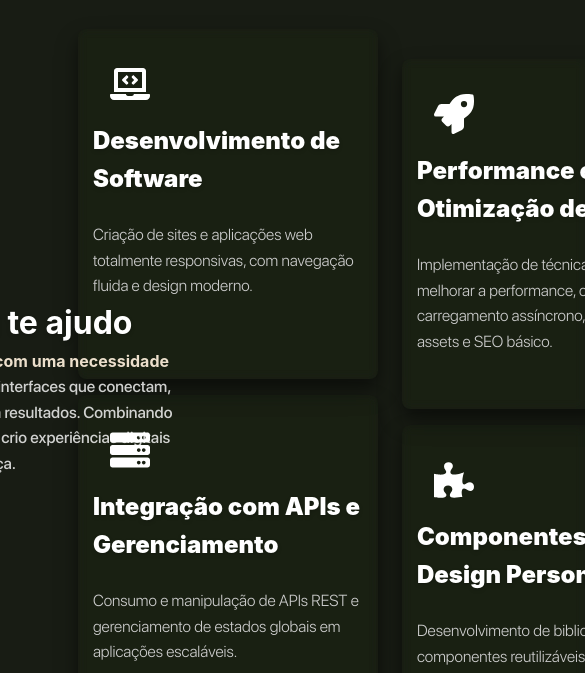
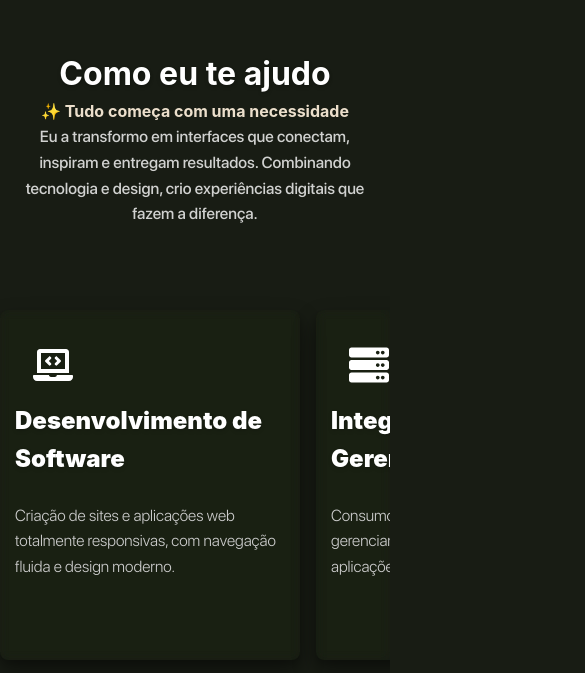
Before and after one commit to GabrielNBS/repository, a React (Create React App) app: page / in a window 390 px wide. Shown: the part 943-1616 px from the top of the page, 585 px wide, since content can reach past the window. Built offline with nearby package versions, Linux system fonts and the light colour scheme; a web font is replaced by a local one.

Commit message:
style: configure mobile version for about section

```diff
--- a/src/Components/SkillCard/styles.ts
+++ b/src/Components/SkillCard/styles.ts
@@ -5,8 +5,6 @@ export const CardBox = styled.div`
   ${centralize}
   display: flex;
   flex-direction: column;
-  width: 300px;
-  height: 350px;
   border-radius: 8px;
   backdrop-filter: blur(5px) brightness(1.1) saturate(1.5);
   box-shadow:
--- a/src/Containers/About/About.tsx
+++ b/src/Containers/About/About.tsx
@@ -2,11 +2,19 @@ import React from 'react'
 import * as S from './styles'
 import cards from '../../cards/cards'
 import CardSkills from '../../Components/SkillCard/SkillCard'
-import Skills from '../../Components/Hard-skill'
 
 export default function About() {
   return (
     <S.AboutSection>
+      <div className="card_description">
+        <h2>Como eu te ajudo</h2>
+        <p>
+          <strong>✨ Tudo começa com uma necessidade</strong>
+          Eu a transformo em interfaces que conectam, inspiram e entregam
+          resultados. Combinando tecnologia e design, crio experiências digitais
+          que fazem a diferença.
+        </p>
+      </div>
       <div className="card_container">
         {cards.map((card, index) => (
           <CardSkills
@@ -16,17 +24,7 @@ export default function About() {
             description={card.description}
           />
         ))}
-        <div className="card_title">
-          <h2>Como eu te ajudo</h2>
-          <p>
-            <strong>✨ Tudo começa com uma necessidade</strong>
-            Eu a transformo em interfaces que conectam, inspiram e entregam
-            resultados. Combinando tecnologia e design, crio experiências
-            digitais que fazem a diferença.
-          </p>
-        </div>
       </div>
-      {/* <Skills /> */}
     </S.AboutSection>
   )
 }
--- a/src/Containers/About/styles.ts
+++ b/src/Containers/About/styles.ts
@@ -1,60 +1,59 @@
 import styled from 'styled-components'
 import { CardBox } from '../../Components/SkillCard/styles'
 import { centralize } from '../../keyframes/Centralize'
+import cards from '../../cards/cards'
 
 export const AboutSection = styled.section`
   position: relative;
   height: 100vh;
-  ${centralize}
+  display: grid;
+  grid-template-columns: 1fr 1fr;
+  row-gap: 1rem;
+
+  .card_description {
+    display: flex;
+    align-self: center;
+    flex-direction: column;
+    color: ${(props) => props.theme.color.primary};
+
+    p {
+      color: rgba(${(props) => props.theme.color.tertiary});
+    }
+
+    strong {
+      display: block;
+      color: ${(props) => props.theme.color.secondary};
+    }
+  }
 
   .card_container {
     display: grid;
-    grid-template-columns: 50% 25% 25%;
-    grid-template-areas:
-      'text1 card1 card3'
-      'text1 card2 card4';
-    row-gap: 1rem;
-    width: fit-content;
+    grid-template-columns: repeat(2, 1fr);
+    gap: 1rem;
+  }
 
-    ${CardBox} {
-      &:nth-child(1) {
-        grid-area: card1;
-        justify-self: flex-end;
-        align-self: center;
-        margin-right: 1.5rem;
-      }
-      &:nth-child(2) {
-        grid-area: card2;
-        justify-self: flex-end;
-        margin-right: 1.5rem;
-      }
-      &:nth-child(3) {
-        grid-area: card3;
-        margin-right: 1.5rem;
-        transform: translateY(30px);
-      }
-      &:nth-child(4) {
-        grid-area: card4;
-        transform: translateY(30px);
+  @media ${({ theme }) => theme.device.mobile} {
+    grid-template-columns: 1fr;
+    height: 100vh;
+    padding: 2rem 0;
+
+    .card_container {
+      display: flex;
+      overflow-x: auto;
+      padding: 1rem 0;
+      -webkit-overflow-scrolling: touch;
+
+      ${CardBox} {
+        flex-shrink: 0;
+        width: 300px;
+        height: 350px;
       }
     }
 
-    .card_title {
-      grid-area: text1;
-      align-self: center;
-      justify-self: center;
-      position: relative;
-      color: ${(props) => props.theme.color.primary};
-      margin-left: 5rem;
-
-      p {
-        color: rgba(${(props) => props.theme.color.tertiary});
-      }
-
-      strong {
-        display: block;
-        color: ${(props) => props.theme.color.secondary};
-      }
+    .card_description {
+      order: -1;
+      padding: 0 1rem;
+      text-align: center;
     }
   }
 `
--- a/src/styles/themes/dark.ts
+++ b/src/styles/themes/dark.ts
@@ -1,5 +1,5 @@
 const breakpoints = {
-  laptop: '1279px',
+  desktop: '1279px',
   tablet: '1023px',
   tabletVertical: '767px',
   mobile: '479px',
@@ -43,7 +43,7 @@ const darkTheme = {
   },
   breakpoints,
   device: {
-    laptop: `(max-width: ${breakpoints.laptop})`,
+    desktop: `(max-width: ${breakpoints.desktop})`,
     tablet: `(max-width: ${breakpoints.tablet})`,
     tabletVertical: `(max-width: ${breakpoints.tabletVertical})`,
     mobile: `(max-width: ${breakpoints.mobile})`,
--- a/src/styles/themes/light.ts
+++ b/src/styles/themes/light.ts
@@ -1,5 +1,5 @@
 const breakpoints = {
-  laptop: '1279px',
+  desktop: '1279px',
   tablet: '1023px',
   tabletVertical: '767px',
   mobile: '479px',
@@ -43,7 +43,7 @@ const lightTheme = {
   },
   breakpoints,
   device: {
-    laptop: `(max-width: ${breakpoints.laptop})`,
+    desktop: `(max-width: ${breakpoints.desktop})`,
     tablet: `(max-width: ${breakpoints.tablet})`,
     tabletVertical: `(max-width: ${breakpoints.tabletVertical})`,
     mobile: `(max-width: ${breakpoints.mobile})`,
```
